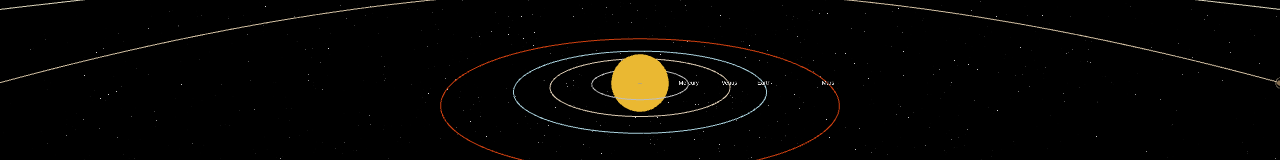
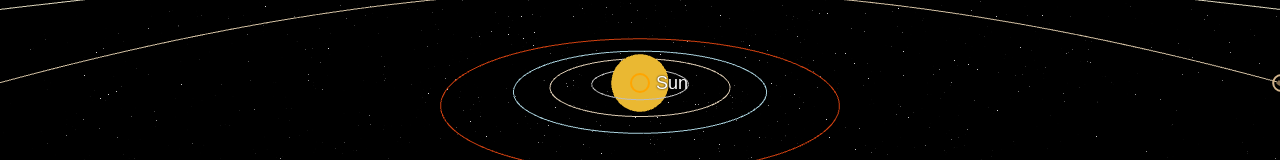
Before and after one commit to khitishpradhan/proxima-journey, a Next.js app: page / in a window 1280 px wide. Shown: the part 317-477 px from the top of the page. Built offline with nearby package versions, Linux system fonts and the light colour scheme.

Commit message:
Remove Billboard and extra mesh and implement normal HTML directly to have a fixed size for labels and the ring.

```diff
--- a/app/solarSystem/celestials/Sun.tsx
+++ b/app/solarSystem/celestials/Sun.tsx
@@ -1,6 +1,7 @@
 import React, { useEffect } from 'react'
 import * as THREE from 'three';
-import { Html, Billboard } from '@react-three/drei';
+import { Html } from '@react-three/drei';
+import { useFrame, useThree } from '@react-three/fiber';
 import { PLANET_VISUAL_SCALE, solarSystem } from '../solarConfig';
 
 interface SunProps {
@@ -9,6 +10,17 @@ interface SunProps {
 }
 
 export default function Sun({ sunRef, setTarget }: SunProps) {
+  const { camera } = useThree();
+  const [showMarker, setShowMarker] = React.useState(true);
+
+  const visRadius = solarSystem.sun.radius * PLANET_VISUAL_SCALE;
+
+  useFrame(() => {
+    const sunPos = new THREE.Vector3(0, 0, 0);
+    const dist = camera.position.distanceTo(sunPos);
+    // Hide marker when extremely close (< 10×) or too far (> 1000×) sun radius
+    setShowMarker(dist > visRadius * 10 && dist < visRadius * 1000);
+  });
 
   // Rotate sun slowly
   useEffect(() => {
@@ -25,14 +37,46 @@ useEffect(() => {
 
   return (
     <mesh ref={sunRef} position={[0, 0, 0]}>
-    <sphereGeometry args={[solarSystem.sun.radius * PLANET_VISUAL_SCALE, 32, 32]} />
+      <sphereGeometry args={[visRadius, 32, 32]} />
       <meshBasicMaterial color={solarSystem.sun.color ?? 'orange'} />
 
-    <Billboard follow>
-      <Html center distanceFactor={150} style={{ pointerEvents: 'auto', cursor:'pointer' }}>
-        <span onClick={()=>setTarget(new THREE.Vector3(0,0,0))} style={{ fontSize: 16, color: 'white', textShadow: '0 0 2px #000', cursor:'pointer' }}>{solarSystem.sun.name}</span>
+      {showMarker && (
+        <Html
+          center
+          position={[0, 0, 0]}
+          occlude={false}
+          transform={false}
+          style={{ pointerEvents: 'auto', cursor: 'pointer' }}
+        >
+          <div
+            onClick={() => setTarget(new THREE.Vector3(0, 0, 0))}
+            style={{ position: 'relative', width: 20, height: 20 }}
+          >
+            <div
+              style={{
+                width: 20,
+                height: 20,
+                border: '2px solid orange',
+                borderRadius: '50%',
+              }}
+            />
+            <span
+              style={{
+                position: 'absolute',
+                left: 26,
+                top: '50%',
+                transform: 'translateY(-50%)',
+                fontSize: 18,
+                color: '#ffffff',
+                textShadow: '0 0 2px #000',
+                userSelect: 'none',
+              }}
+            >
+              {solarSystem.sun.name}
+            </span>
+          </div>
         </Html>
-    </Billboard>
+      )}
     </mesh>
   )
 }
--- a/app/solarSystem/components/Planet.tsx
+++ b/app/solarSystem/components/Planet.tsx
@@ -1,9 +1,8 @@
 import React from 'react';
 import * as THREE from 'three';
-import { JourneyParams } from '@/components/ShipSim/ShipSimStore';
 import { PLANET_VISUAL_SCALE } from '@/solarSystem/solarConfig';
 import { useCamTarget } from '@/solarSystem/cameraStore';
-import { Html, Billboard } from '@react-three/drei';
+import { Html } from '@react-three/drei';
 import { useThree, useFrame } from '@react-three/fiber';
 
 export interface PlanetData {
@@ -24,7 +23,7 @@ export default function Planet({ data, meshRef }: PlanetProps) {
   const visRadius = Math.max(radius * PLANET_VISUAL_SCALE, 0.3);
   const setTarget = useCamTarget((s) => s.setTarget);
   const { camera } = useThree();
-  const [showLabel, setShowLabel] = React.useState(true);
+  const [showMarker, setShowMarker] = React.useState(true);
 
   const handleClick = (e: any) => {
     e.stopPropagation();
@@ -32,11 +31,12 @@ export default function Planet({ data, meshRef }: PlanetProps) {
     setTarget(new THREE.Vector3(distance, 0, 0));
   };
 
-  // hide label when camera very close to planet
+  // show/hide marker based on distance
   useFrame(() => {
-    const planetPos = new THREE.Vector3(distance,0,0);
+    const planetPos = new THREE.Vector3(distance, 0, 0);
     const dist = camera.position.distanceTo(planetPos);
-    setShowLabel(dist > visRadius * 8);
+    // visible between 8× and 400× planet radius
+    setShowMarker(dist > visRadius * 8 && dist < visRadius * 400);
   });
 
   return (
@@ -44,29 +44,44 @@ export default function Planet({ data, meshRef }: PlanetProps) {
       <sphereGeometry args={[visRadius, 32, 32]} />
       <meshStandardMaterial color={color} />
 
-      {/* Billboard selector */}
-      <Billboard follow>
-        <mesh
-          scale={[visRadius * 4, visRadius * 4, 1]}
-          onPointerDown={handleClick}
+      {/* Marker & label rendered as fixed-size HTML */}
+      {showMarker && (
+        <Html
+          center
+          position={[0, 0, 0]}
+          occlude={false}
+          transform={false}
+          style={{ pointerEvents: 'auto', cursor: 'pointer' }}
         >
-          <ringGeometry args={[0.45, 0.5, 64]} />
-          <meshBasicMaterial color={color} transparent opacity={0.7} />
-        </mesh>
-        {showLabel && (
-          <Html
-            position={[visRadius * 2.5, 0, 0]}
-            transform
-            occlude={false}
-            distanceFactor={150}
-            style={{ pointerEvents: 'auto', cursor: 'pointer' }}
+          <div
+            onClick={handleClick}
+            style={{ position: 'relative', width: 18, height: 18 }}
           >
-            <span onClick={handleClick} style={{ fontSize: 18, color: 'white', textShadow: '0 0 2px #000' }}>
+            <div
+              style={{
+                width: 18,
+                height: 18,
+                border: `2px solid ${color}`,
+                borderRadius: '50%',
+              }}
+            />
+            <span
+              style={{
+                position: 'absolute',
+                left: 24,
+                top: '50%',
+                transform: 'translateY(-50%)',
+                fontSize: 16,
+                color: '#ffffff',
+                textShadow: '0 0 2px #000',
+                userSelect: 'none',
+              }}
+            >
               {data.name}
             </span>
-          </Html>
-        )}
-      </Billboard>
+          </div>
+        </Html>
+      )}
     </mesh>
   );
 }
```
Lines whose indentation alone changed are shown as unchanged.
